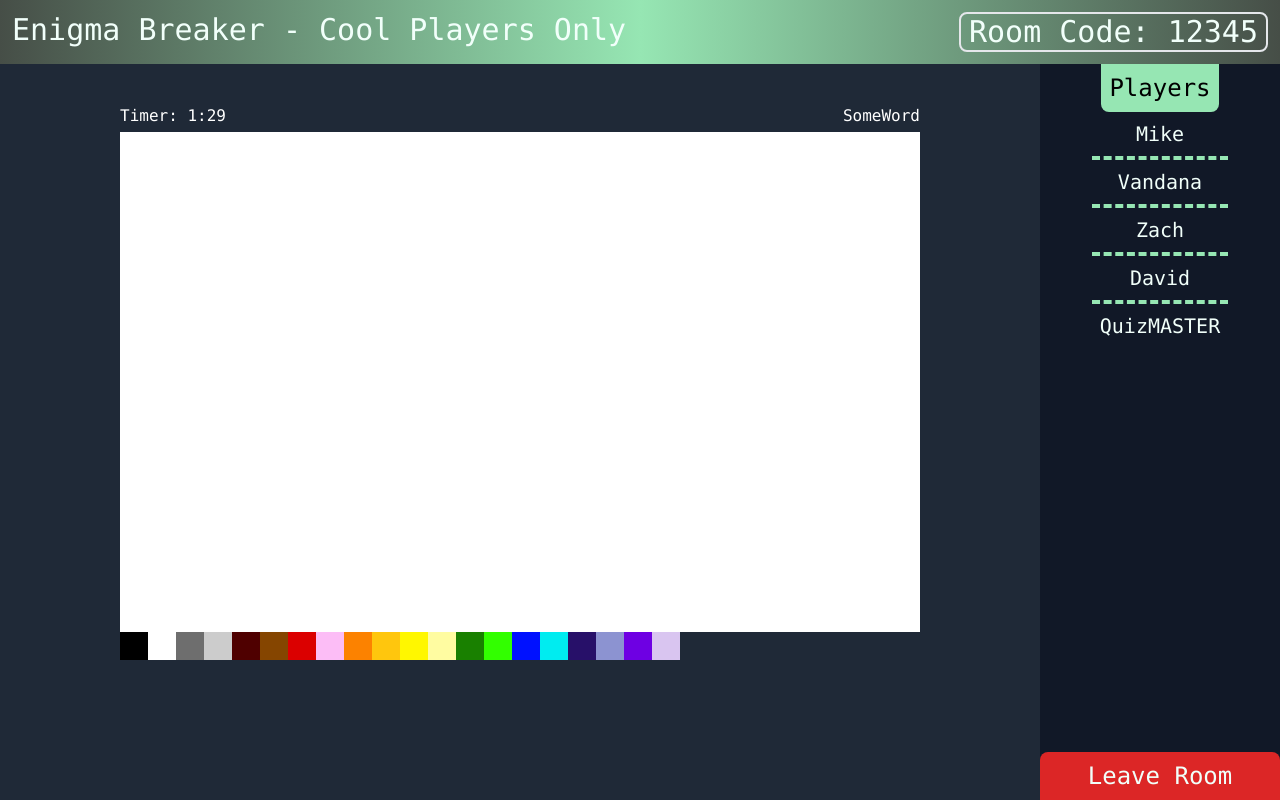
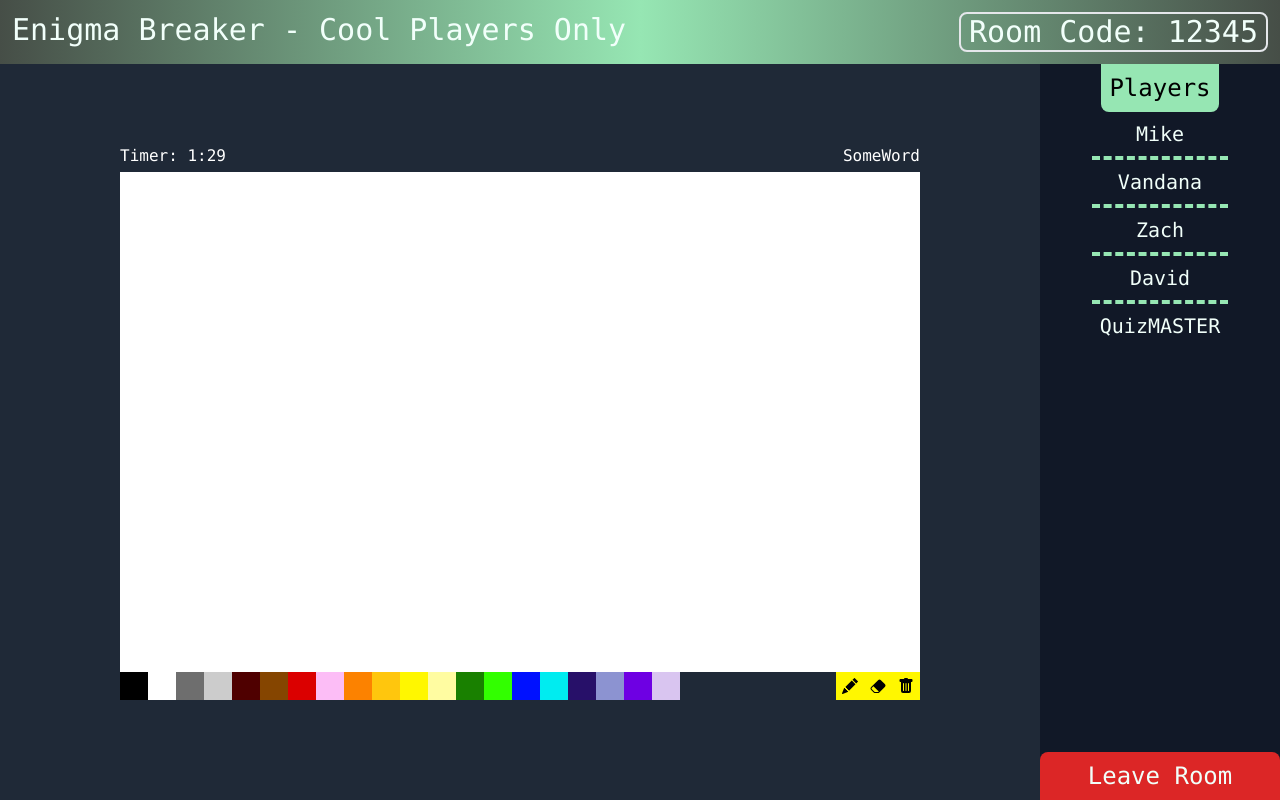
Before and after one commit to PlaThyme/PlaThyme, a React (Create React App) app in the folder client/: page / in a window 1280 px wide. Built offline with nearby package versions, Linux system fonts and the light colour scheme; no server answers.

Commit message:
added icons with correct css

```diff
--- a/client/src/Games/DrawTheWord/DrawingBoard.jsx
+++ b/client/src/Games/DrawTheWord/DrawingBoard.jsx
@@ -115,7 +115,7 @@ export default function DrawingBoard(props) {
   }, []);
 
   return (
-    <div className="grid-container mt-10">
+    <div className="grid-container mt-20">
       <div className="grid-item item-1 text-white">
         <p>Timer: 1:29</p>
       </div>
@@ -125,7 +125,8 @@ export default function DrawingBoard(props) {
       <div className="board-container sketch grid-item item-3" id="sketch">
         <canvas id="board" className="board" />
       </div>
-      <div ref={colorsRef} className="colors grid-item item-4">
+      <div className="grid-item item-4 flex justify-between">
+        <div ref={colorsRef} className="colors">
           <div className="color black odd" />
           <div className="color white  even" />
           <div className="color darkGray odd" />
@@ -147,6 +148,42 @@ export default function DrawingBoard(props) {
           <div className="color purple odd" />
           <div className="color lightPurple even" />
         </div>
+        <div className="canvasTools flex justify-items-end">
+          <svg
+            xmlns="http://www.w3.org/2000/svg"
+            width="16"
+            height="16"
+            fill="currentColor"
+            class="bi bi-pencil-fill"
+            viewBox="0 0 16 16"
+            className="color yellow"
+          >
+            <path d="M12.854.146a.5.5 0 0 0-.707 0L10.5 1.793 14.207 5.5l1.647-1.646a.5.5 0 0 0 0-.708l-3-3zm.646 6.061L9.793 2.5 3.293 9H3.5a.5.5 0 0 1 .5.5v.5h.5a.5.5 0 0 1 .5.5v.5h.5a.5.5 0 0 1 .5.5v.5h.5a.5.5 0 0 1 .5.5v.207l6.5-6.5zm-7.468 7.468A.5.5 0 0 1 6 13.5V13h-.5a.5.5 0 0 1-.5-.5V12h-.5a.5.5 0 0 1-.5-.5V11h-.5a.5.5 0 0 1-.5-.5V10h-.5a.499.499 0 0 1-.175-.032l-.179.178a.5.5 0 0 0-.11.168l-2 5a.5.5 0 0 0 .65.65l5-2a.5.5 0 0 0 .168-.11l.178-.178z" />
+          </svg>
+          <svg
+            xmlns="http://www.w3.org/2000/svg"
+            width="16"
+            height="16"
+            fill="currentColor"
+            class="bi bi-eraser-fill"
+            viewBox="0 0 16 16"
+            className="color yellow"
+          >
+            <path d="M8.086 2.207a2 2 0 0 1 2.828 0l3.879 3.879a2 2 0 0 1 0 2.828l-5.5 5.5A2 2 0 0 1 7.879 15H5.12a2 2 0 0 1-1.414-.586l-2.5-2.5a2 2 0 0 1 0-2.828l6.879-6.879zm.66 11.34L3.453 8.254 1.914 9.793a1 1 0 0 0 0 1.414l2.5 2.5a1 1 0 0 0 .707.293H7.88a1 1 0 0 0 .707-.293l.16-.16z" />
+          </svg>
+          <svg
+            xmlns="http://www.w3.org/2000/svg"
+            width="16"
+            height="16"
+            fill="currentColor"
+            class="bi bi-trash-fill"
+            viewBox="0 0 16 16"
+            className="color yellow"
+          >
+            <path d="M2.5 1a1 1 0 0 0-1 1v1a1 1 0 0 0 1 1H3v9a2 2 0 0 0 2 2h6a2 2 0 0 0 2-2V4h.5a1 1 0 0 0 1-1V2a1 1 0 0 0-1-1H10a1 1 0 0 0-1-1H7a1 1 0 0 0-1 1H2.5zm3 4a.5.5 0 0 1 .5.5v7a.5.5 0 0 1-1 0v-7a.5.5 0 0 1 .5-.5zM8 5a.5.5 0 0 1 .5.5v7a.5.5 0 0 1-1 0v-7A.5.5 0 0 1 8 5zm3 .5v7a.5.5 0 0 1-1 0v-7a.5.5 0 0 1 1 0z" />
+          </svg>
+        </div>
+      </div>
     </div>
   );
 }
--- a/client/src/Games/DrawTheWord/DrawingBoardStyles.css
+++ b/client/src/Games/DrawTheWord/DrawingBoardStyles.css
@@ -31,6 +31,11 @@ canvas#board.board{
   display: inline-block;
   height: 28px;
   width: 28px;
+}
+svg{
+  height: 28px;
+  width: 28px;
+  padding: 6px;
 }
 
 /* .color.black { background-color: black; }
```
Lines whose indentation alone changed are shown as unchanged.
